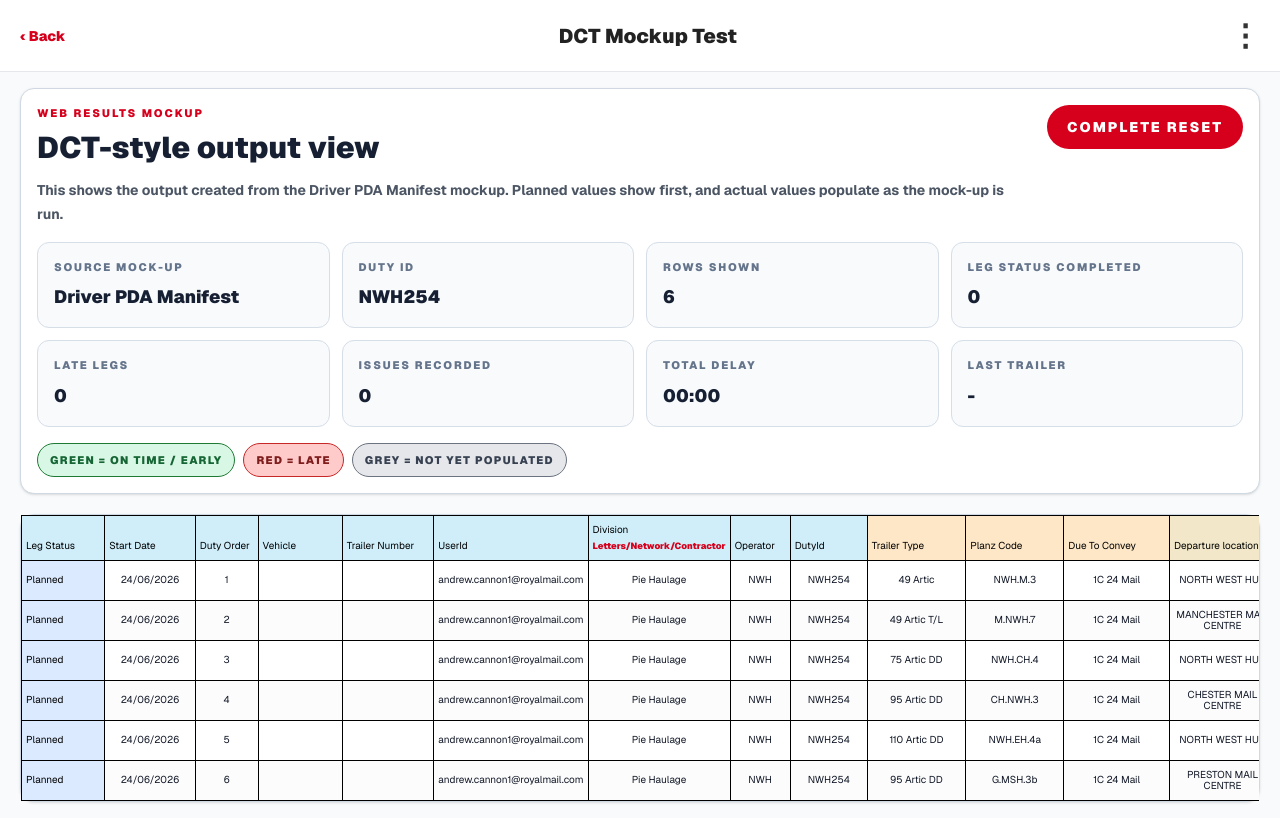
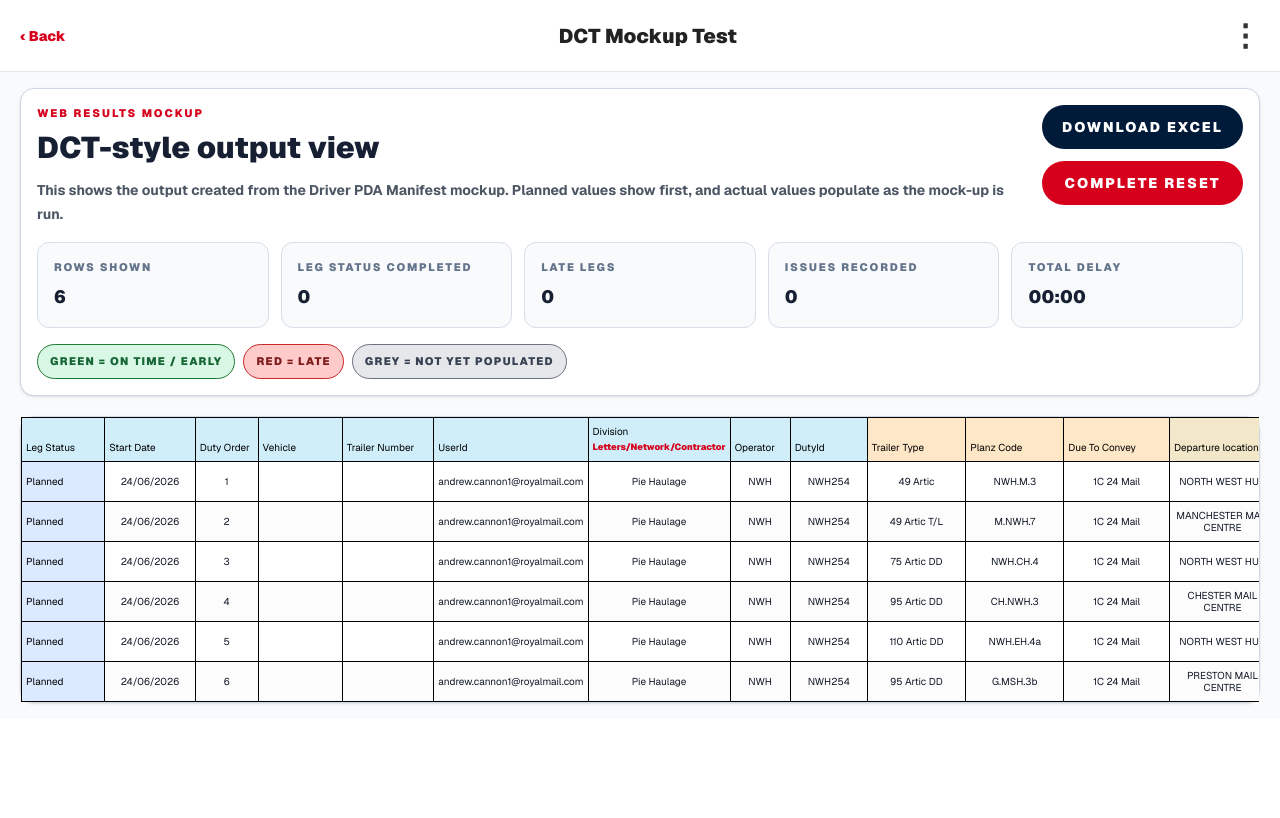
Before and after one commit to acannon76/rugby-league-supporter-web, a Next.js app: page /internal/app-ideas/dct in a window 1280 px wide. Built offline with nearby package versions, Linux system fonts and the light colour scheme.

Commit message:
Update DCT mockup summary and add Excel download

```diff
--- a/src/app/internal/app-ideas/dct/DctMockupClient.tsx
+++ b/src/app/internal/app-ideas/dct/DctMockupClient.tsx
@@ -3,7 +3,6 @@
 import Link from "next/link";
 import { useEffect, useState } from "react";
 import {
-  DUTY_ID,
   DctRow,
   formatDateTime,
   formatDelayTotal,
@@ -16,30 +15,26 @@ import {
 } from "../driverPdaManifestData";
 
 export default function DctMockupClient() {
-  const [rows, setRows] = useState<DctRow[]>([]);
-  const [trailerNumber, setTrailerNumber] = useState("");
+  const [rows, setRows] = useState<DctRow[]>(() => readStoredManifestState().dctRows);
 
   useEffect(() => {
-    const state = readStoredManifestState();
-    setRows(state.dctRows);
-    setTrailerNumber(state.trailerNumber);
+    const refreshRows = window.setTimeout(() => {
+      setRows(readStoredManifestState().dctRows);
+    }, 0);
+
+    return () => window.clearTimeout(refreshRows);
   }, []);
 
   function completeReset() {
     resetDriverPdaManifestMockup();
     const nextState = readStoredManifestState();
     setRows(nextState.dctRows);
-    setTrailerNumber(nextState.trailerNumber);
   }
 
   return (
     <main className="min-h-screen bg-[#eef2f7] font-sans text-[#172033]">
       <div className="relative mx-auto min-h-screen w-full max-w-[1500px] bg-white shadow-2xl">
-        <DctWebScreen
-          rows={rows}
-          trailerNumber={trailerNumber}
-          onReset={completeReset}
-        />
+        <DctWebScreen rows={rows} onReset={completeReset} />
       </div>
     </main>
   );
@@ -47,11 +42,9 @@ export default function DctMockupClient() {
 
 function DctWebScreen({
   rows,
-  trailerNumber,
   onReset,
 }: {
   rows: DctRow[];
-  trailerNumber: string;
   onReset: () => void;
 }) {
   const lateLegs = rows.filter((row) => rowHasLateTiming(row)).length;
@@ -131,18 +124,27 @@ function DctWebScreen({
               </p>
             </div>
 
+            <div className="flex flex-col gap-3 sm:flex-row xl:flex-col">
+              <button
+                type="button"
+                onClick={() => downloadRowsAsExcel(rows)}
+                disabled={rows.length === 0}
+                className="rounded-full bg-[#001b3a] px-5 py-3 text-sm font-black uppercase tracking-[0.14em] text-white transition hover:bg-[#0f2f57] disabled:cursor-not-allowed disabled:bg-[#94a3b8]"
+              >
+                Download Excel
+              </button>
+
               <button
                 type="button"
                 onClick={onReset}
-              className="rounded-full bg-[#d6001c] px-5 py-3 text-sm font-black uppercase tracking-[0.14em] text-white"
+                className="rounded-full bg-[#d6001c] px-5 py-3 text-sm font-black uppercase tracking-[0.14em] text-white transition hover:bg-[#a90016]"
               >
                 Complete Reset
               </button>
             </div>
+          </div>
 
-          <div className="mt-4 grid gap-3 md:grid-cols-2 xl:grid-cols-4">
-            <SummaryCard label="Source mock-up" value="Driver PDA Manifest" />
-            <SummaryCard label="Duty ID" value={DUTY_ID} />
+          <div className="mt-4 grid gap-3 md:grid-cols-2 xl:grid-cols-5">
             <SummaryCard label="Rows shown" value={String(rows.length)} />
             <SummaryCard
               label="Leg status completed"
@@ -151,7 +153,6 @@ function DctWebScreen({
             <SummaryCard label="Late legs" value={String(lateLegs)} />
             <SummaryCard label="Issues recorded" value={String(issuesRecorded)} />
             <SummaryCard label="Total delay" value={formatDelayTotal(totalDelayMinutes)} />
-            <SummaryCard label="Last trailer" value={trailerNumber || ""} />
           </div>
 
           <div className="mt-4 flex flex-wrap gap-2 text-[11px] font-black uppercase tracking-[0.12em]">
@@ -250,6 +251,119 @@ function DctWebScreen({
   );
 }
 
+function downloadRowsAsExcel(rows: DctRow[]) {
+  if (typeof window === "undefined" || rows.length === 0) {
+    return;
+  }
+
+  const headers = [
+    "Leg Status",
+    "Start Date",
+    "Duty Order",
+    "Vehicle",
+    "Trailer Number",
+    "UserId",
+    "Division Letters/Network/Contractor",
+    "Operator",
+    "DutyId",
+    "Trailer Type",
+    "Planz Code",
+    "Due To Convey",
+    "Departure location",
+    "Planned Departure Time",
+    "Departure actual time",
+    "Departure Diff hh:mm",
+    "Dep Assets",
+    "Arrival Location",
+    "Planned Arrival Time",
+    "Arrival actual time",
+    "Arrival Diff hh:mm",
+    "Arr Assets",
+    "Issue Category",
+    "Issues",
+    "GPS Departure",
+    "GPS Arrival",
+  ];
+
+  const exportRows = rows.map((row) => [
+    row.status,
+    row.startDate,
+    row.dutyOrder,
+    getVehicleNumberForRow(row),
+    row.trailerNumber || "",
+    row.userId,
+    row.contractorCompanyName,
+    row.operator,
+    row.dutyId,
+    row.trailerType,
+    row.planzCode,
+    row.dueToConvey,
+    row.departureLocation,
+    formatDateTime(row.plannedDepartureTs),
+    row.departureActualTs ? formatDateTime(row.departureActualTs) : "-",
+    formatTimeDifference(row.plannedDepartureTs, row.departureActualTs),
+    getAssetCountForRow(row),
+    row.arrivalLocation,
+    formatDateTime(row.plannedArrivalTs),
+    row.arrivalActualTs ? formatDateTime(row.arrivalActualTs) : "-",
+    formatTimeDifference(row.plannedArrivalTs, row.arrivalActualTs),
+    getAssetCountForRow(row),
+    row.issueCategory || "-",
+    row.issues || "-",
+    row.gpsDeparture || "-",
+    row.gpsArrival || "-",
+  ]);
+
+  const html = `<!doctype html>
+<html>
+<head>
+  <meta charset="utf-8" />
+  <style>
+    table { border-collapse: collapse; font-family: Arial, sans-serif; font-size: 11px; }
+    th, td { border: 1px solid #000; padding: 6px; vertical-align: middle; }
+    th { background: #cfeefa; font-weight: bold; }
+  </style>
+</head>
+<body>
+  <table>
+    <thead><tr>${headers.map((header) => `<th>${escapeExcelHtml(header)}</th>`).join("")}</tr></thead>
+    <tbody>
+      ${exportRows
+        .map(
+          (exportRow) =>
+            `<tr>${exportRow
+              .map((cell) => `<td>${escapeExcelHtml(String(cell))}</td>`)
+              .join("")}</tr>`
+        )
+        .join("")}
+    </tbody>
+  </table>
+</body>
+</html>`;
+
+  const blob = new Blob([html], {
+    type: "application/vnd.ms-excel;charset=utf-8",
+  });
+  const url = window.URL.createObjectURL(blob);
+  const link = document.createElement("a");
+  const today = new Date().toISOString().slice(0, 10);
+  link.href = url;
+  link.download = `dct-mockup-data-${today}.xls`;
+  document.body.appendChild(link);
+  link.click();
+  document.body.removeChild(link);
+  window.URL.revokeObjectURL(url);
+}
+
+function escapeExcelHtml(value: string) {
+  return value
+    .replaceAll("&", "&amp;")
+    .replaceAll("<", "&lt;")
+    .replaceAll(">", "&gt;")
+    .replaceAll('"', "&quot;")
+    .replaceAll("'", "&#39;");
+}
+
 function getVehicleNumberForRow(row: DctRow) {
   if (row.status !== "Complete") {
     return "";
```
Lines whose indentation alone changed are shown as unchanged.
